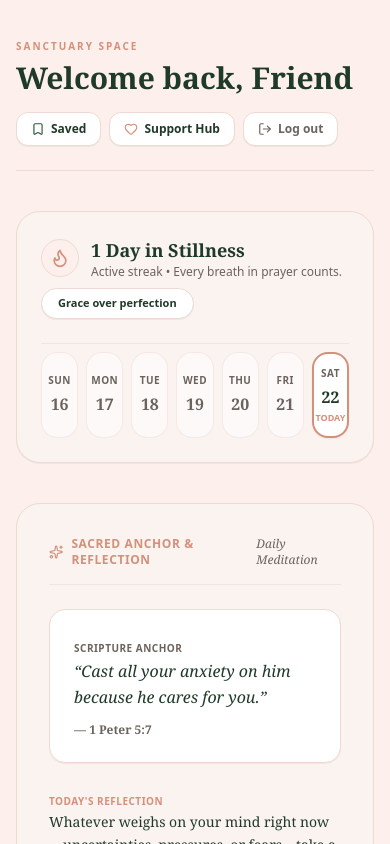
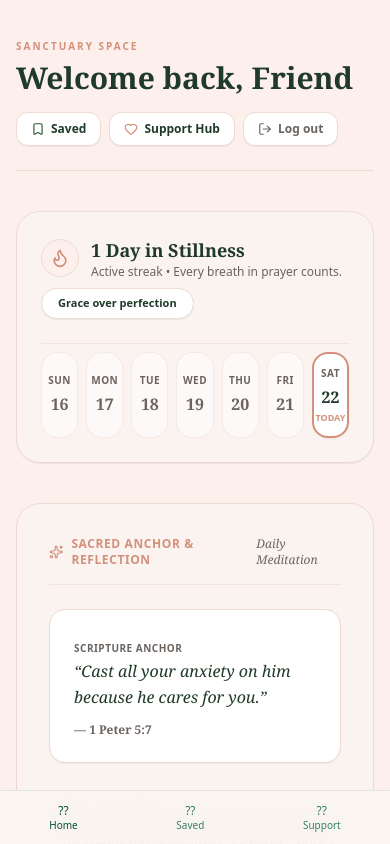
Before and after one commit to Conney01/prayer-app, a Next.js app: page /dashboard in a window 390 px wide. Shown: the top 844 px of the page. Built offline with nearby package versions, Linux system fonts and the light colour scheme; no server answers; the database is empty.

Commit message:
feat: add responsive mobile bottom navigation bar

```diff
--- a/src/app/dashboard/page.tsx
+++ b/src/app/dashboard/page.tsx
@@ -275,6 +275,19 @@ export default async function DashboardPage() {
 
       {/* Global Footer */}
       <Footer />
-    </div>
+
+      {/* Mobile Bottom Navigation Bar (Visible only on mobile) */}
+      <nav className="fixed bottom-0 left-0 right-0 z-50 flex items-center justify-around border-t border-emerald-900/10 bg-[#fbf5f2]/95 py-3 backdrop-blur-md md:hidden shadow-lg">
+        <a href="/dashboard" className="flex flex-col items-center text-xs font-medium text-emerald-900">
+          ?? <span className="text-[10px]">Home</span>
+        </a>
+        <a href="/dashboard" className="flex flex-col items-center text-xs font-medium text-emerald-800/80 hover:text-emerald-900">
+          ?? <span className="text-[10px]">Saved</span>
+        </a>
+        <a href="/support" className="flex flex-col items-center text-xs font-medium text-emerald-800/80 hover:text-emerald-900">
+          ?? <span className="text-[10px]">Support</span>
+        </a>
+      </nav>
+</div>
   );
 }
```
